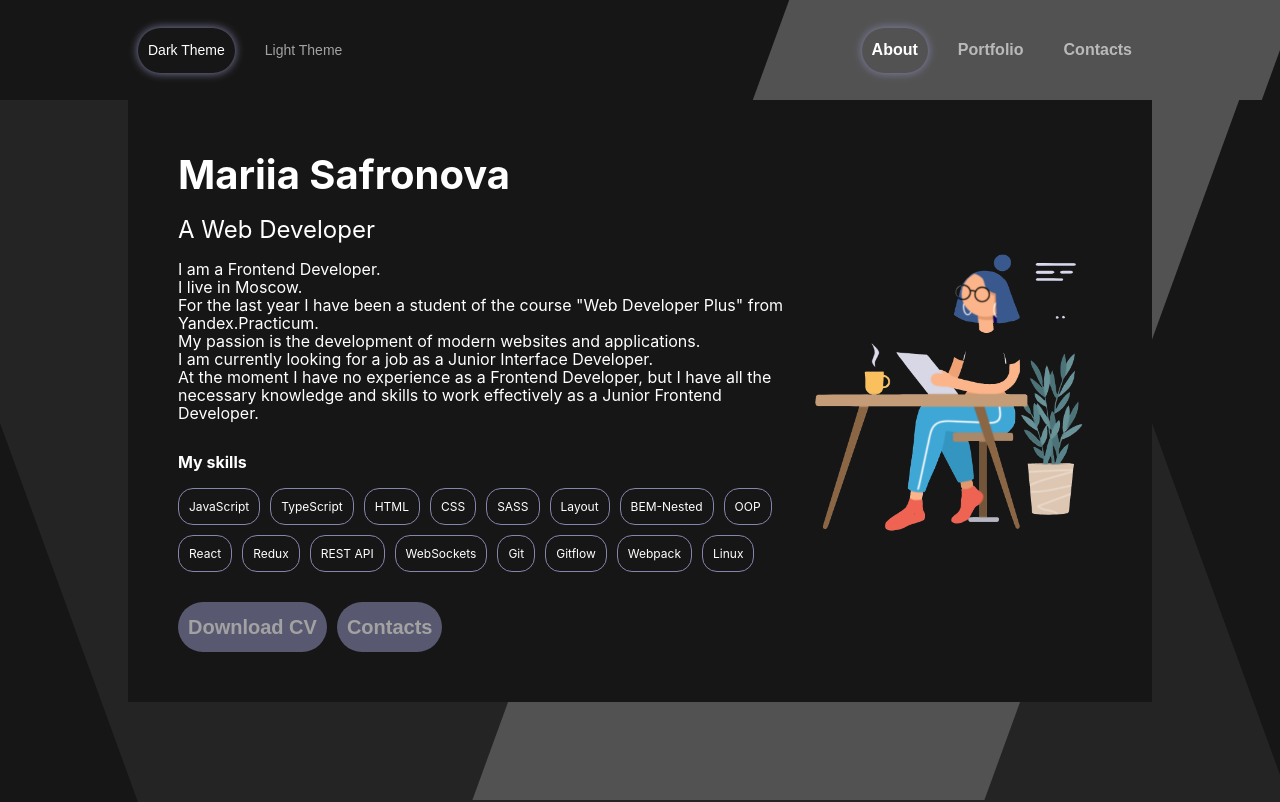
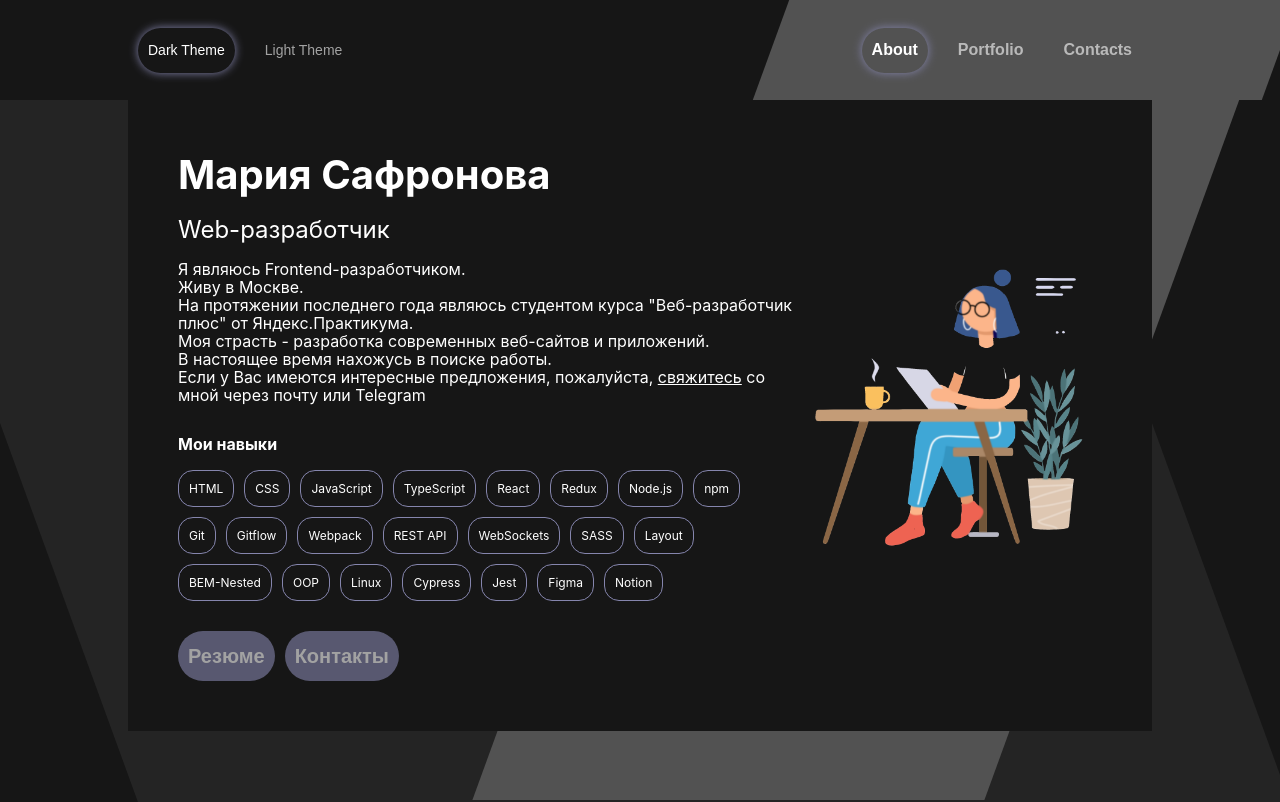
Before and after one commit to mary-an-safronova/portfolio, a React (Create React App) app: page / in a window 1280 px wide. Shown: the top 802 px of the page. Built offline with nearby package versions, Linux system fonts and the light colour scheme.

Commit message:
fix: the about block has been rewritten in Russian

```diff
--- a/src/components/about/about.tsx
+++ b/src/components/about/about.tsx
@@ -1,7 +1,6 @@
 import aboutStyle from './about.module.css';
 import { FC } from 'react';
 import photoImg from '../../images/portfolio_photo.png';
-// import CV from '../../Мария_Сафронова_Резюмe.pdf';
 
 type Props = {
     theme: string;
@@ -18,42 +17,48 @@ const About: FC<Props> = ({ theme, themeLightClass, scrollToRef, handleTabClick
     return (
         <section className={`${aboutStyle.innerWrap} ${themeTextColorClass} ${theme !== themeLightClass ? aboutStyle.innerWrap_theme_dark : aboutStyle.innerWrap_theme_light}`} id='about' ref={scrollToRef}>
             <div className={aboutStyle.infoWrap}>
-                <h1 className={aboutStyle.title}>Mariia Safronova</h1>
-                <p className={aboutStyle.subtitle}>A Web Developer</p>
+                <h1 className={aboutStyle.title}>Мария Сафронова</h1>
+                <p className={aboutStyle.subtitle}>Web-разработчик</p>
                 <p className={aboutStyle.description}>
-                    I am a Frontend Developer.<br/>
-                    I live in Moscow.<br/>
-                    For the last year I have been a student of the course "Web Developer Plus" from Yandex.Practicum.<br/>
-                    My passion is the development of modern websites and applications.<br/>
-                    I am currently looking for a job as a Junior Interface Developer.<br/>
-                    At the moment I have no experience as a Frontend Developer, but I have all the necessary knowledge and skills to work effectively as a Junior Frontend Developer.
+                    Я являюсь Frontend-разработчиком.<br/>
+                    Живу в Москве.<br/>
+                    На протяжении последнего года являюсь студентом курса "Веб-разработчик плюс" от Яндекс.Практикума.<br/>
+                    Моя страсть - разработка современных веб-сайтов и приложений.<br/>
+                    В настоящее время нахожусь в поиске работы.<br/>
+                    Если у Вас имеются интересные предложения, пожалуйста, <a style={{ textDecoration: 'underline', cursor: 'pointer' }} onClick={() => handleTabClick('contacts')}>свяжитесь</a> со мной через почту или Telegram<br/>
                 </p>
-                <p className={aboutStyle.skillsTitle}>My skills</p>
+                <p className={aboutStyle.skillsTitle}>Мои навыки</p>
                 <div className={aboutStyle.skillsContainer}>
+                    <div className={aboutStyle.skill}><p className={aboutStyle.skillText}>HTML</p></div>
+                    <div className={aboutStyle.skill}><p className={aboutStyle.skillText}>CSS</p></div>
                     <div className={aboutStyle.skill}><p className={aboutStyle.skillText}>JavaScript</p></div>
                     <div className={aboutStyle.skill}><p className={aboutStyle.skillText}>TypeScript</p></div>
-                    <div className={aboutStyle.skill}><p className={aboutStyle.skillText}>HTML</p></div>
-                    <div className={aboutStyle.skill}><p className={aboutStyle.skillText}>CSS</p></div>
+                    <div className={aboutStyle.skill}><p className={aboutStyle.skillText}>React</p></div>
+                    <div className={aboutStyle.skill}><p className={aboutStyle.skillText}>Redux</p></div>
+                    <div className={aboutStyle.skill}><p className={aboutStyle.skillText}>Node.js</p></div>
+                    <div className={aboutStyle.skill}><p className={aboutStyle.skillText}>npm</p></div>
+                    <div className={aboutStyle.skill}><p className={aboutStyle.skillText}>Git</p></div>
+                    <div className={aboutStyle.skill}><p className={aboutStyle.skillText}>Gitflow</p></div>
+                    <div className={aboutStyle.skill}><p className={aboutStyle.skillText}>Webpack</p></div>
+                    <div className={aboutStyle.skill}><p className={aboutStyle.skillText}>REST API</p></div>
+                    <div className={aboutStyle.skill}><p className={aboutStyle.skillText}>WebSockets</p></div>
                     <div className={aboutStyle.skill}><p className={aboutStyle.skillText}>SASS</p></div>
                     <div className={aboutStyle.skill}><p className={aboutStyle.skillText}>Layout</p></div>
                     <div className={aboutStyle.skill}><p className={aboutStyle.skillText}>BEM-Nested</p></div>
                     <div className={aboutStyle.skill}><p className={aboutStyle.skillText}>OOP</p></div>
-                    <div className={aboutStyle.skill}><p className={aboutStyle.skillText}>React</p></div>
-                    <div className={aboutStyle.skill}><p className={aboutStyle.skillText}>Redux</p></div>
-                    <div className={aboutStyle.skill}><p className={aboutStyle.skillText}>REST API</p></div>
-                    <div className={aboutStyle.skill}><p className={aboutStyle.skillText}>WebSockets</p></div>
-                    <div className={aboutStyle.skill}><p className={aboutStyle.skillText}>Git</p></div>
-                    <div className={aboutStyle.skill}><p className={aboutStyle.skillText}>Gitflow</p></div>
-                    <div className={aboutStyle.skill}><p className={aboutStyle.skillText}>Webpack</p></div>
                     <div className={aboutStyle.skill}><p className={aboutStyle.skillText}>Linux</p></div>
+                    <div className={aboutStyle.skill}><p className={aboutStyle.skillText}>Cypress</p></div>
+                    <div className={aboutStyle.skill}><p className={aboutStyle.skillText}>Jest</p></div>
+                    <div className={aboutStyle.skill}><p className={aboutStyle.skillText}>Figma</p></div>
+                    <div className={aboutStyle.skill}><p className={aboutStyle.skillText}>Notion</p></div>
                 </div>
                 <div className={aboutStyle.buttonWrap}>
                     <a href={require("../../files/Mary_Safronova_Resume.pdf")} target='blank'>
-                        <button className={`${aboutStyle.btn} ${themeTextColorClass}`}>Download CV</button>
+                        <button className={`${aboutStyle.btn} ${themeTextColorClass}`}>Резюме</button>
                     </a>
                     <button className={`${aboutStyle.btn} ${themeTextColorClass}`}
                         onClick={() => handleTabClick('contacts')}
-                    >Contacts</button>
+                    >Контакты</button>
                 </div>
             </div>
             <div className={aboutStyle.photoWrap}>
```
